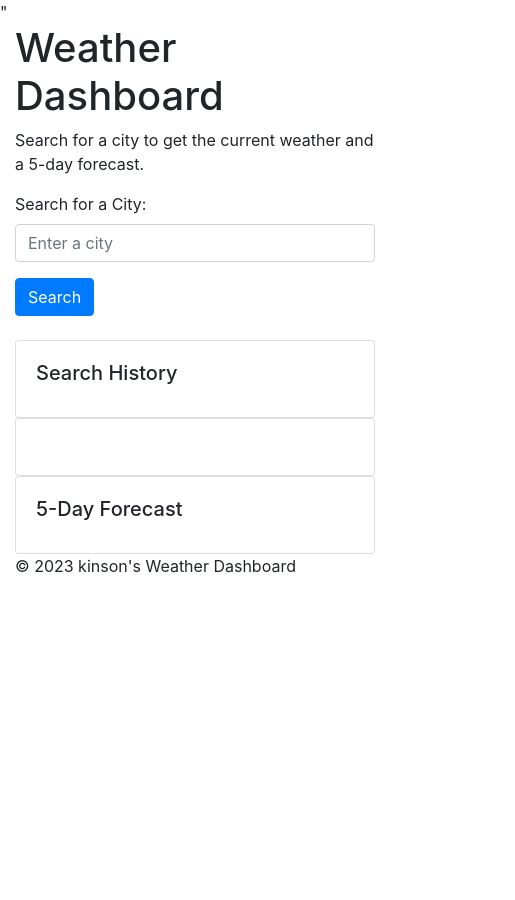
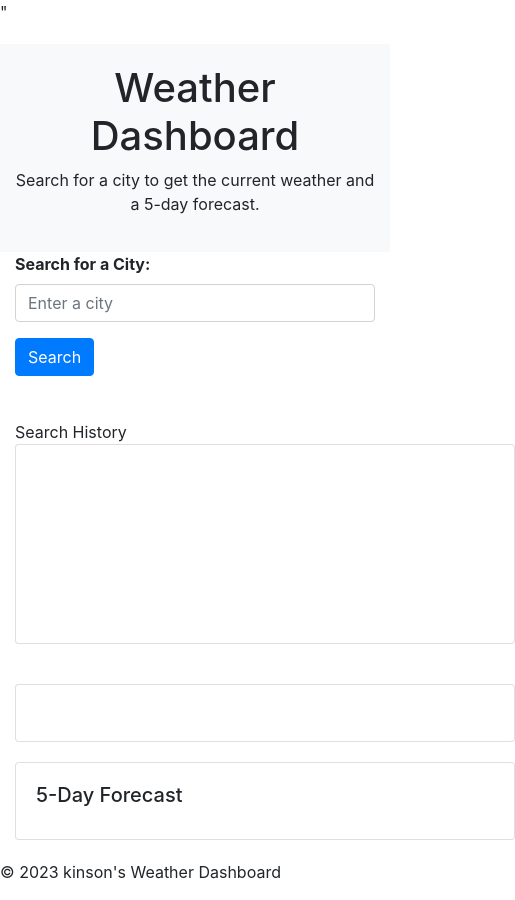
Before and after one commit to metayerkinson/MyweatherApp, a plain HTML site: page Assets/index.html in a window 390 px wide. Shown: the whole page, 515 px wide, since content can reach past the window. Before the commit the page ends 844 px from the top, so only its background shows below. Drawn offline with nearby package versions, Linux system fonts and the light colour scheme.

Commit message:
got Api to display search history

```diff
--- a/Assets/index.html
+++ b/Assets/index.html
@@ -5,7 +5,7 @@
     <meta charset="UTF-8">
     <meta http-equiv="X-UA-Compatible" content="IE=edge">
     <meta name="viewport" content="width=device-width, initial-scale=1.0">
-    <link rel="stylesheet" href="k.css">
+    <link rel="stylesheet" href="weather.css">
     <script src="https://ajax.googleapis.com/ajax/libs/jquery/3.4.1/jquery.min.js"></script> "
     <link rel="stylesheet" href="https://stackpath.bootstrapcdn.com/bootstrap/4.3.1/css/bootstrap.min.css"
         integrity="sha384-ggOyR0iXCbMQv3Xipma34MD+dH/1fQ784/j6cY/iJTQUOhcWr7x9JvoRxT2MZw1T" crossorigin="anonymous" />
@@ -22,7 +22,6 @@
                 <p>Search for a city to get the current weather and a 5-day forecast.</p>
             </div>
         </div>
-
         <div class="row">
             <div class="col-md-3">
               <form id="city-search-form">
@@ -32,20 +31,20 @@
                 </div>
                 <button type="submit" class="btn btn-primary" id="searchBtn">Search</button>
               </form><br>
-
-                <div class="">
+              <div id="resultContainer"></div>
+            </div>
+          </div>
+<div id="Searchcity"> Search History</div>
                 <div class="card" id="searchHistory">
                   <div class="card-body">
                     <h5 class="card-title">Search History</h5>
-                            <ul class="list-group" id="searchHistoryList">
-                            </ul>
+                    <ul class="list-group" id="searchHistoryList"></ul>
                   </div>
                 </div>
               </div>
             </div>
-            <!-- </div> -->
+          </div>
 
-            <!-- <div class="row"> -->
             <div class="col-md-9">
                 <div class="card" id="currentWeather">
                     <div class="card-body">
@@ -61,7 +60,7 @@
                 <div class="card " id="fiveDayForecast">
                     <div class="card-body">
                         <h5 class="card-title" id="forecast-title">5-Day Forecast</h5>
-
+                        <div id="forecast-container"></div>
                     </div>
                 </div>
             </div>
--- a/Assets/k.js
+++ b/Assets/k.js
@@ -191,6 +191,6 @@ var pageLoadHandler = function () {
 
 // event listeners
 citySearchFormEl.addEventListener("submit", formSubmitHandler);
-// cityListEl.addEventListener("click", cityClickHandler);
-// clearHistoryEl.addEventListener("click", clearHistoryHandler);
-// window.addEventListener("load", pageLoadHandler);
+//  cityListEl.addEventListener("click", cityClickHandler);
+//  clearHistoryEl.addEventListener("click", clearHistoryHandler);
+ window.addEventListener("load", pageLoadHandler);
--- a/Assets/weather.css
+++ b/Assets/weather.css
@@ -14,3 +14,46 @@
   .description {
     text-transform: capitalize;
   }
+
+  .container-fluid {
+  padding: 20px;
+}
+
+.header {
+  background-color: #f8f9fa;
+  padding: 20px;
+  text-align: center;
+}
+
+.card {
+  margin-bottom: 20px; background-color:gray; width: 500px; height: 200px;
+}
+
+#city-label {
+  font-weight: bold;
+}
+
+#searchHistoryList {
+  max-height: 200px;
+  overflow-y: auto;
+}
+
+#currentWeather {
+  height: 100%;
+}
+
+#fiveDayForecast {
+  height: 100%;
+}
+#forecast-container {
+  display: flex;
+  flex-wrap: wrap;
+  justify-content: space-between;
+}
+
+@media (max-width: 768px) {
+  .col-md-3,
+  .col-md-9 {
+    margin-bottom: 20px;
+  }
+}
```
Lines whose indentation alone changed are shown as unchanged.
